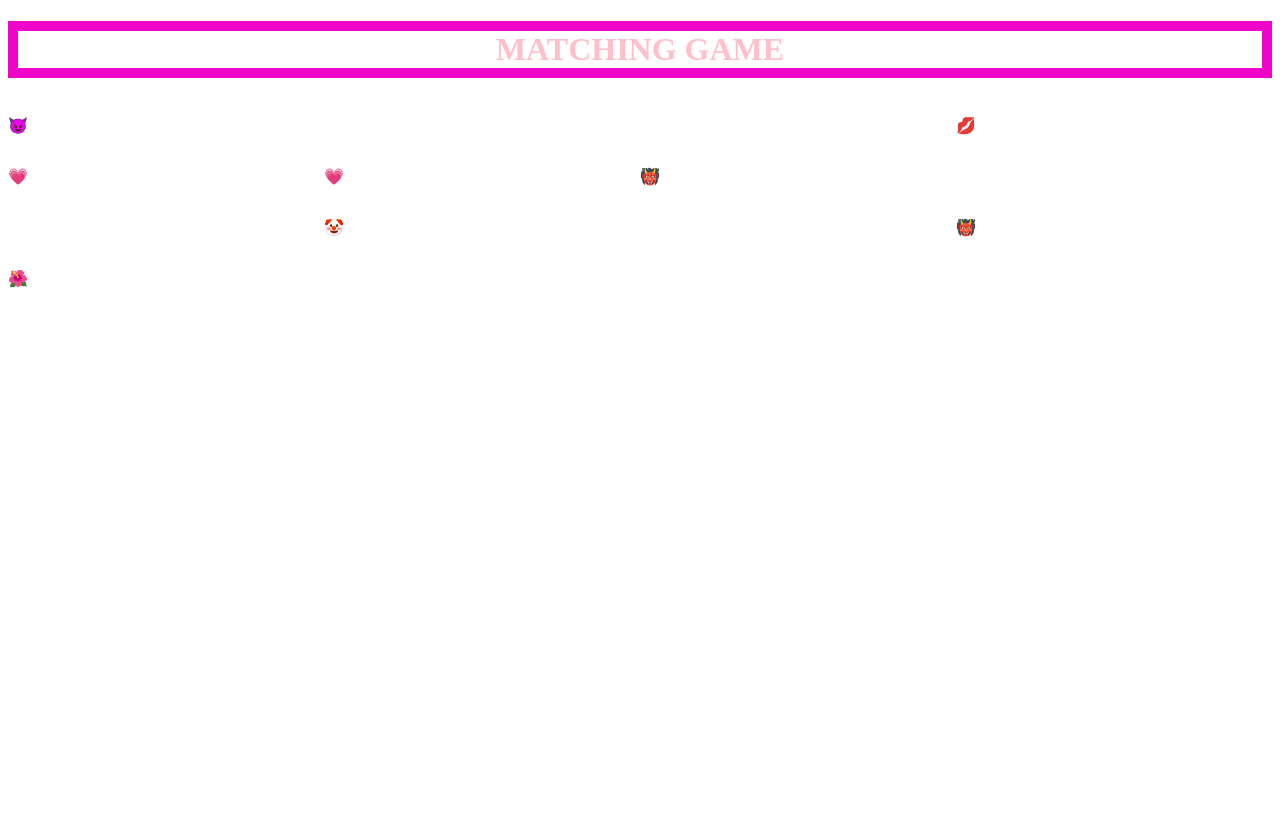
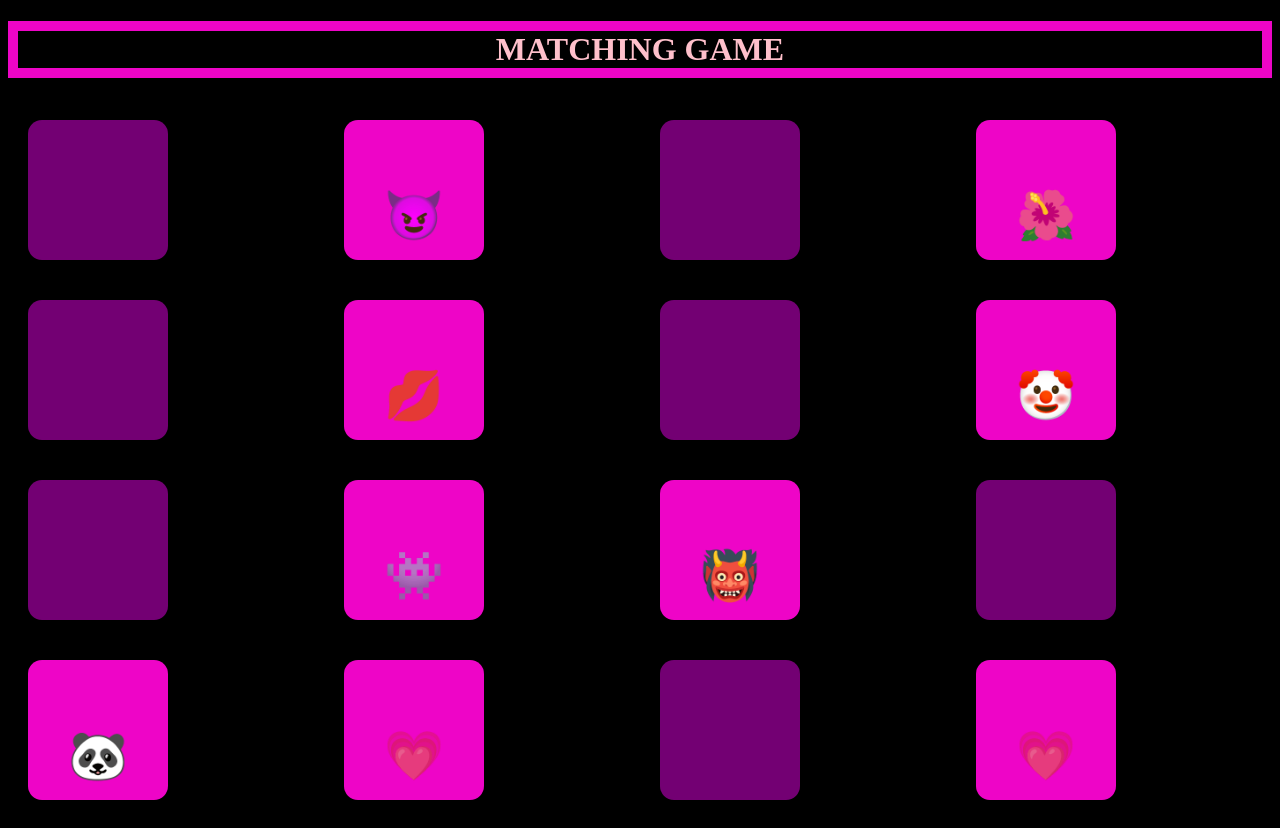
Before and after one commit to GracieLouFreebush22/Matching-Pairs-Game, a React (Create React App) app: page / in a window 1280 px wide. Before the commit the page ends 800 px from the top, so only its background shows below. Built offline with nearby package versions, Linux system fonts and the light colour scheme; the HTML template or start-up script is replaced by a standard one.

Commit message:
added turn phase types

```diff
--- a/src/components/Board.css
+++ b/src/components/Board.css
@@ -1,6 +1,6 @@
-/* body{
+body{
     background-color: black;
-} */
+}
 .title{
     color:pink;
     text-align: center;
@@ -13,24 +13,34 @@
 
 }
 
-.card {
+.cardfaceUp {
   background-color: rgb(238, 5, 199);
-  border: 10px solid red;
   border-radius: 10%;
-  /* font-size: 6rem;
+  font-size: 3rem;
   margin: 20px;
   padding: 20px;
   display: grid;
   place-items:center;
-  aspect-ratio: 1; */
+  aspect-ratio: 1;
+  width: 100px;
+  height: 100px;
 }
 
-.card:hover {
+.cardfaceUp:hover {
   background-color: pink;
   cursor:grab;
 }
 
-.faceDown{
+ .cardfaceDown{
     background-color: purple;
     opacity: 0.9;
+    border-radius: 10%;
+    font-size: 6rem;
+    margin: 20px;
+    padding: 20px;
+    display: grid;
+    place-items:center;
+    aspect-ratio: 1;
+  width: 100px;
+  height: 100px;
 }
--- a/src/components/Board.tsx
+++ b/src/components/Board.tsx
@@ -1,21 +1,35 @@
-import { useState } from "react";
+import { useEffect, useState } from "react";
 import { CardI, makeCards } from "../utils/makeCards";
 import "./Board.css";
 
 export function Board(): JSX.Element {
-  const allCards = makeCards();
-  console.log(allCards);
+  const allCards: CardI[] = makeCards();
+  const [cardsInPlay, setCardsInPlay] = useState<CardI[]>([])
 
-  const handleCardClick = () => {
+
+  //on mount, set the cards in play to my array of emojis
+  useEffect(()=> {
+    setCardsInPlay(allCards)
+    console.log(setCardsInPlay)
+  }, [])
+
+
+  const handleCardClick = (cardToFlip: CardI) => {
     console.log("card has been clicked")
-    // take the id of the card and ...
+    // take the id of the card and ... map over the cards in play and return
+    const cardsPostFlip = cardsInPlay.map((oneCard) => {
+        if (cardToFlip.id === oneCard.id){
+            cardToFlip.life === "faceUp"
+        }
+    })
     //switch the life property to faceUp
     // update boardState to ...
         // if gameState is non-clicked => update game state as one-click
         //if gameState is one-clicked => update game state to two-clicked
         //if game state is two-clicked => " you cannot do that"
+    return cardsPostFlip
+  }
 
-  }
 
   return (
     <>
@@ -24,8 +38,8 @@ export function Board(): JSX.Element {
       <div className="ctn-game-board">
         {allCards.map((card, i) => {
           return (
-            <div key={card.id} className={`card${card.life}`}  onClick={() => handleCardClick()}>
-             {card.life === "faceUp" && <p>{card.emoji}</p>}
+            <div key={card.id} className={`card${card.life}`} >
+                {card.life === "faceUp" && <p onClick={() => handleCardClick(card)}> {card.emoji} </p>}
             </div>
           );
         })}
--- a/src/components/CardView.tsx
+++ b/src/components/CardView.tsx
@@ -1,5 +1,5 @@
 import { makeCards } from "../utils/makeCards"
-import { CardI, GameStateI } from "../utils/makeCards"
+import { CardI } from "../utils/makeCards"
 
 export function CardView():JSX.Element{
     return <></>
--- a/src/utils/makeCards.ts
+++ b/src/utils/makeCards.ts
@@ -24,10 +24,3 @@ export interface CardI {
   life: "faceUp" | "faceDown" | "removed";
   emoji: Emoji;
 }
-
-export interface GameStateI {
-    cards: [] //16 cards
-    turnCount: number;
-    turnPhase: "none-clicked" | "one-clicked" | "two-clicked";
-    clickedCards: [] //zero, one, or two cards
-}
```
Also changed, not shown: src/utils/interfaces.ts (added, +40 -0 lines).
